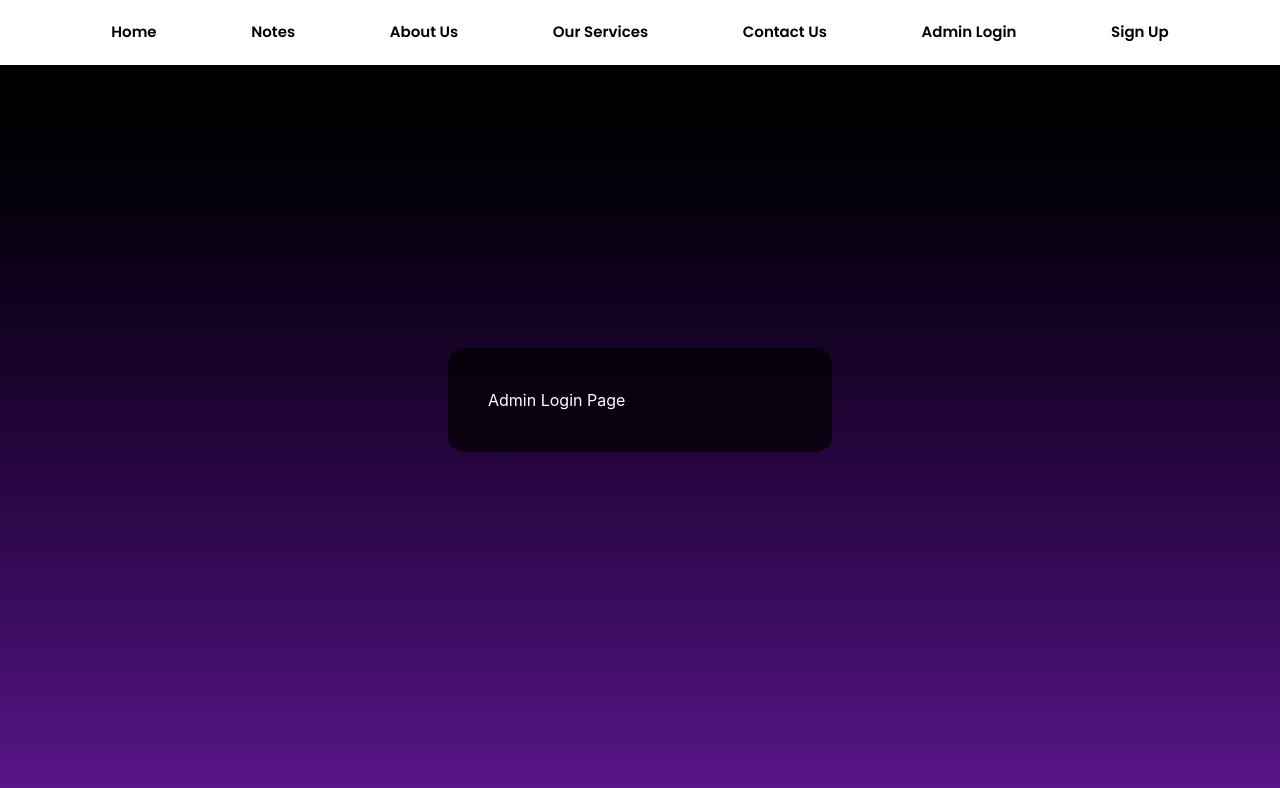
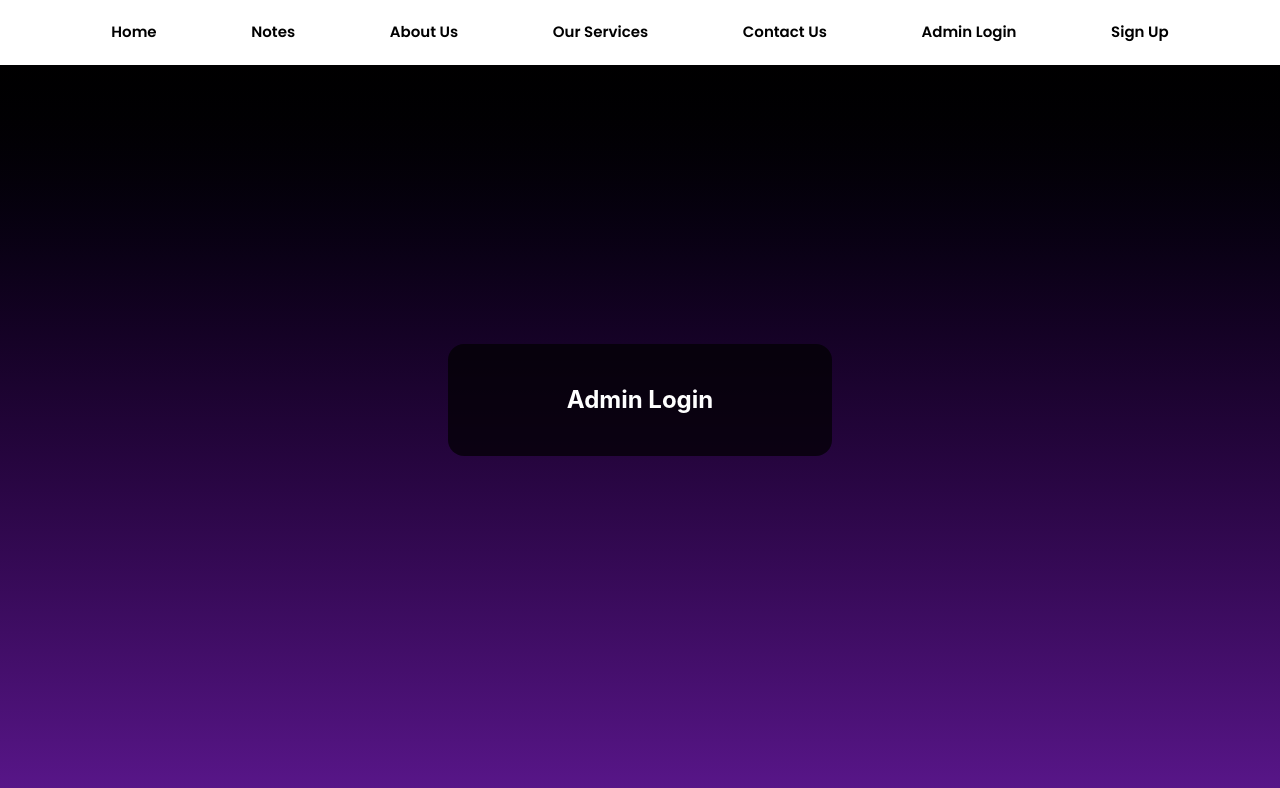
Before and after one commit to ANSHUMANMOREY7/Notes-Store, a React (Vite) app in the folder client/: page /Admin in a window 1280 px wide. Shown: the top 788 px of the page. Built offline with nearby package versions, Linux system fonts and the light colour scheme.

Commit message:
add admin login title

```diff
--- a/client/src/pages/Portals/AdminLogin.jsx
+++ b/client/src/pages/Portals/AdminLogin.jsx
@@ -7,7 +7,11 @@ const AdminLogin = () => {
       <Navbar />
       <div className="min-h-screen flex items-center justify-center bg-gradient-to-b from-black to-purple-900 text-white">
    <div className="bg-black/70 p-10 rounded-2xl w-96">
-  Admin Login Page
+
+  <h2 className="text-2xl font-bold text-center">
+    Admin Login
+  </h2>
+
 </div>
   </div>
 
```
